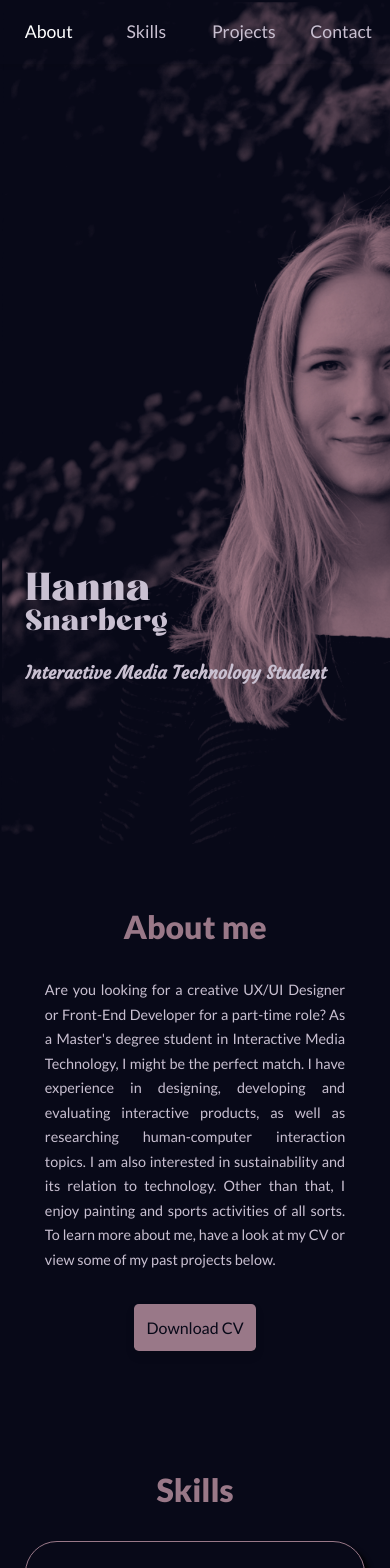
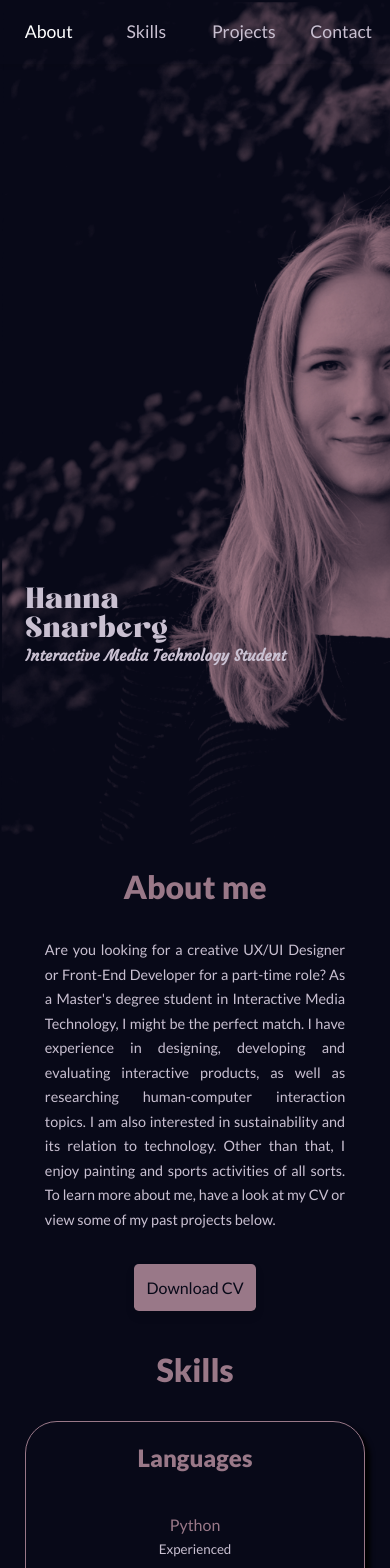
Before and after one commit to hannasnarberg/Portfolio-Website, a React (Create React App) app: page / in a window 390 px wide. Shown: the top 1568 px of the page. Built offline with nearby package versions, Linux system fonts and the light colour scheme; a web font is replaced by a local one.

Commit message:
add animations

```diff
--- a/package.json
+++ b/package.json
@@ -12,6 +12,7 @@
     "bootstrap": "^5.3.0-alpha1",
     "emailjs-com": "^3.2.0",
     "react": "^18.2.0",
+    "react-awesome-reveal": "^4.2.5",
     "react-dom": "^18.2.0",
     "react-icons": "^4.7.1",
     "react-modal": "^3.16.1",
--- a/src/components/about/About.jsx
+++ b/src/components/about/About.jsx
@@ -1,27 +1,30 @@
 import React from 'react';
 import './about.css';
 import MyCV from '../../assets/cv.pdf';
+import { Fade } from 'react-awesome-reveal';
 
 function About() {
    return (
       <section id="about">
          <h2>About me</h2>
+         <Fade triggerOnce>
             <div className="container about__container">
                <p>
                   Are you looking for a creative UX/UI Designer or Front-End
-               Developer for a part-time role? As a Master's degree student in
-               Interactive Media Technology, I might be the perfect match. I
-               have experience in designing, developing and evaluating
+                  Developer for a part-time role? As a Master's degree student
+                  in Interactive Media Technology, I might be the perfect match.
+                  I have experience in designing, developing and evaluating
                   interactive products, as well as researching human-computer
                   interaction topics. I am also interested in sustainability and
-               its relation to technology. Other than that, I enjoy painting and
-               sports activities of all sorts. To learn more about me, have a
-               look at my CV or view some of my past projects below.
+                  its relation to technology. Other than that, I enjoy painting
+                  and sports activities of all sorts. To learn more about me,
+                  have a look at my CV or view some of my past projects below.
                </p>
                <a href={MyCV} download className="btn">
                   Download CV
                </a>
             </div>
+         </Fade>
       </section>
    );
 }
--- a/src/components/contact/Contact.jsx
+++ b/src/components/contact/Contact.jsx
@@ -2,11 +2,13 @@ import './contact.css';
 import ContactOption from './ContactOption';
 import { MdOutlineEmail } from 'react-icons/md';
 import { BsLinkedin, BsGithub } from 'react-icons/bs';
+import { Fade } from 'react-awesome-reveal';
 
 function Contact() {
    return (
       <section id="contact">
          <h2>Contact Me</h2>
+         <Fade cascade duration={2000} damping={0.9}>
             <div className="container contact__container">
                <ContactOption
                   icon={<MdOutlineEmail className="contact__option-icon" />}
@@ -24,6 +26,7 @@ function Contact() {
                   reference={'https://www.github.com/hannasnarberg/'}
                />
             </div>
+         </Fade>
       </section>
    );
 }
--- a/src/components/header/Header.jsx
+++ b/src/components/header/Header.jsx
@@ -1,16 +1,19 @@
 import React from 'react';
 import './header.css';
+import { Slide } from 'react-awesome-reveal';
 
 function Header() {
    return (
       <header id="home">
          <div className="container header__container">
+            <Slide triggerOnce>
                <h1 className="header__title-first">Hanna</h1>
                <h1 className="header__title-last">Snarberg</h1>
                <h3 className="header__subtitle">
                   {' '}
                   Interactive Media Technology Student
                </h3>
+            </Slide>
          </div>
       </header>
    );
--- a/src/components/header/header.css
+++ b/src/components/header/header.css
@@ -17,17 +17,15 @@ header {
    font-size: larger;
 }
 
-.header__container > h1 {
+.header__title-first {
    font-family: 'Header';
-}
-
-.header__title-first {
    color: rgb(153, 120, 136);
-   font-size: 10vw;
-   line-height: 10vw;
+   font-size: 7.5vw;
+   line-height: 7.5vw;
 }
 
 .header__title-last {
+   font-family: 'Header';
    color: rgb(153, 120, 136);
    font-size: 7.5vw;
    line-height: 7.5vw;
@@ -59,15 +57,12 @@ header {
 
 /* =============== SMALL DEVICES) ===============*/
 @media screen and (max-width: 600px) {
-   .header__subtitle {
-      font-size: large;
-   }
-
    .header__title-first {
       color: rgb(201, 192, 209);
    }
 
    .header__title-last {
       color: rgb(201, 192, 209);
+      padding-bottom: 0.5rem;
    }
 }
--- a/src/components/projects/ProjectDetails.jsx
+++ b/src/components/projects/ProjectDetails.jsx
@@ -1,7 +1,9 @@
 import React, { useEffect } from 'react';
 import { useParams } from 'react-router-dom';
 import projectsData from './ProjectsData';
+import { BiArrowBack } from 'react-icons/bi';
 import './projectsDetails.css';
+import { Fade } from 'react-awesome-reveal';
 
 function ProjectDetails() {
    const { projectUrl } = useParams();
@@ -17,10 +19,14 @@ function ProjectDetails() {
       topFunction();
    }, []);
    return (
+      <Fade>
          <div className="container projectDetails__container">
-         <article key={currentProject.id} className="projectDetails__details">
+            <article
+               key={currentProject.id}
+               className="projectDetails__details"
+            >
                <img
-               src={currentProject.image}
+                  src={currentProject.compressedImage}
                   alt={currentProject.title}
                   className="projectDetails__img"
                />
@@ -49,6 +55,7 @@ function ProjectDetails() {
                </div>
             </article>
          </div>
+      </Fade>
    );
 }
 
--- a/src/components/projects/ProjectsOverview.jsx
+++ b/src/components/projects/ProjectsOverview.jsx
@@ -2,6 +2,7 @@ import React from 'react';
 import './projectsOverview.css';
 import projectsData from './ProjectsData';
 import ProjectsEntry from './ProjectsEntry';
+import { Fade } from 'react-awesome-reveal';
 
 function ProjectsOverview() {
    return (
@@ -9,16 +10,17 @@ function ProjectsOverview() {
          <h2>Projects</h2>
          <div className="container projectsOverview__container">
             {projectsData.map(
-               ({ id, compressedImage, title, urlParam, keyWords }) => {
+               ({ id, compressedImage, title, urlParam, keyWords }, index) => {
                   return (
+                     <Fade key={id} triggerOnce duration={2000}>
                         <ProjectsEntry
-                        key={id}
                            id={id}
                            image={compressedImage}
                            title={title}
                            urlParam={urlParam}
                            keyWords={keyWords}
                         />
+                     </Fade>
                   );
                }
             )}
--- a/src/components/projects/projectsDetails.css
+++ b/src/components/projects/projectsDetails.css
@@ -9,14 +9,14 @@
    height: 100%;
    display: grid;
    grid-template-columns: 1fr;
-   padding-top: 1rem;
+   padding-top: 4rem;
    gap: 1rem;
    color: rgb(201, 192, 209);
    overflow-y: auto;
 }
 
 .projectDetails__img {
-   width: 60%;
+   width: 50%;
    display: block;
    margin-left: auto;
    margin-right: auto;
@@ -76,8 +76,9 @@
       text-align: justify;
    }
    .projectDetails__details {
-      padding-bottom: 1.5rem;
-      padding-left: 1.5rem;
-      padding-right: 1.5rem;
+      padding-bottom: 0rem;
+      padding-left: 0rem;
+      padding-right: 0rem;
+      padding-top: 1rem;
    }
 }
--- a/src/components/skills/Skills.jsx
+++ b/src/components/skills/Skills.jsx
@@ -1,6 +1,7 @@
 import React from 'react';
 import './skills.css';
 import SkillEntry from './SkillEntry';
+import { Fade } from 'react-awesome-reveal';
 
 function Skills() {
    /* I should definetley do mapping here to avoid repeating code*/
@@ -8,6 +9,7 @@ function Skills() {
       <section id="skills">
          <h2>Skills</h2>
          <div className="container skill__container">
+            <Fade triggerOnce>
                <div>
                   <h3>Languages</h3>
                   <div className="skill__content">
@@ -31,25 +33,23 @@ function Skills() {
                <div>
                   <h3>Design</h3>
                   <div className="skill__content">
-                  <SkillEntry skill={'User Research'} level={'Experienced'} />
+                     <SkillEntry
+                        skill={'User Research'}
+                        level={'Experienced'}
+                     />
                      <SkillEntry
                         skill={'Usability Testing'}
                         level={'Experienced'}
                      />
                      <SkillEntry skill={'Prototyping'} level={'Experienced'} />
-                  <SkillEntry skill={'Accessibility'} level={'Intermediate'} />
+                     <SkillEntry
+                        skill={'Accessibility'}
+                        level={'Intermediate'}
+                     />
                      <SkillEntry skill={'Figma'} level={'Intermediate'} />
                   </div>
                </div>
-            {/* <div className="skill__bonus">
-               <h3>Bonus Skills</h3>
-               <div className="skill__content">
-                  <SkillEntry skill={'Soccer'} level={'Experienced'} />
-                  <SkillEntry skill={'Painting'} level={'Experienced'} />
-                  <SkillEntry skill={`Baking`} level={'Intermediate'} />
-                  <SkillEntry skill={'Karaoke'} level={'Intermediate'} />
-               </div>
-            </div> */}
+            </Fade>
          </div>
       </section>
    );
--- a/src/index.css
+++ b/src/index.css
@@ -128,4 +128,8 @@ img {
    .container {
       width: var(--container-width-small);
    }
+   section {
+      padding-top: 1rem;
+      padding-bottom: 1rem;
+   }
 }
```
Also changed, not shown: 1 other file (tests, documents, lock files or other folders). Lines whose indentation alone changed are shown as unchanged.
